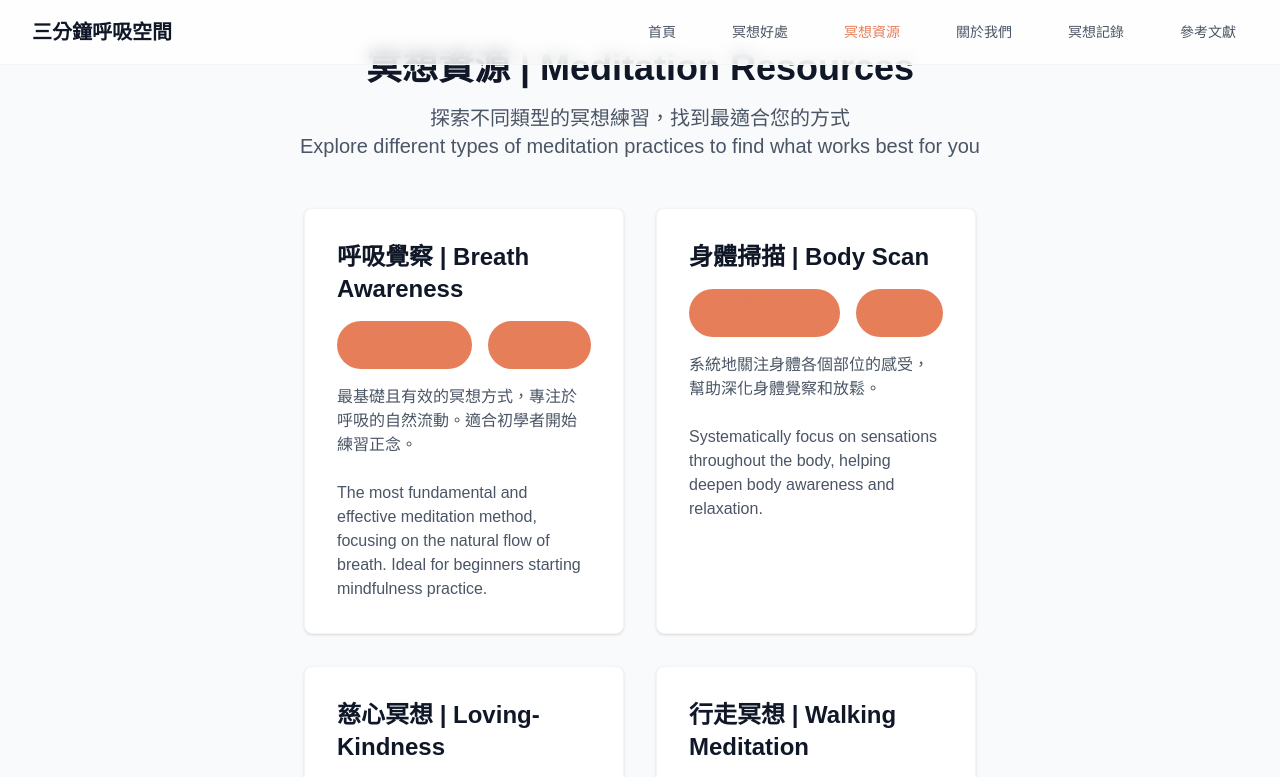
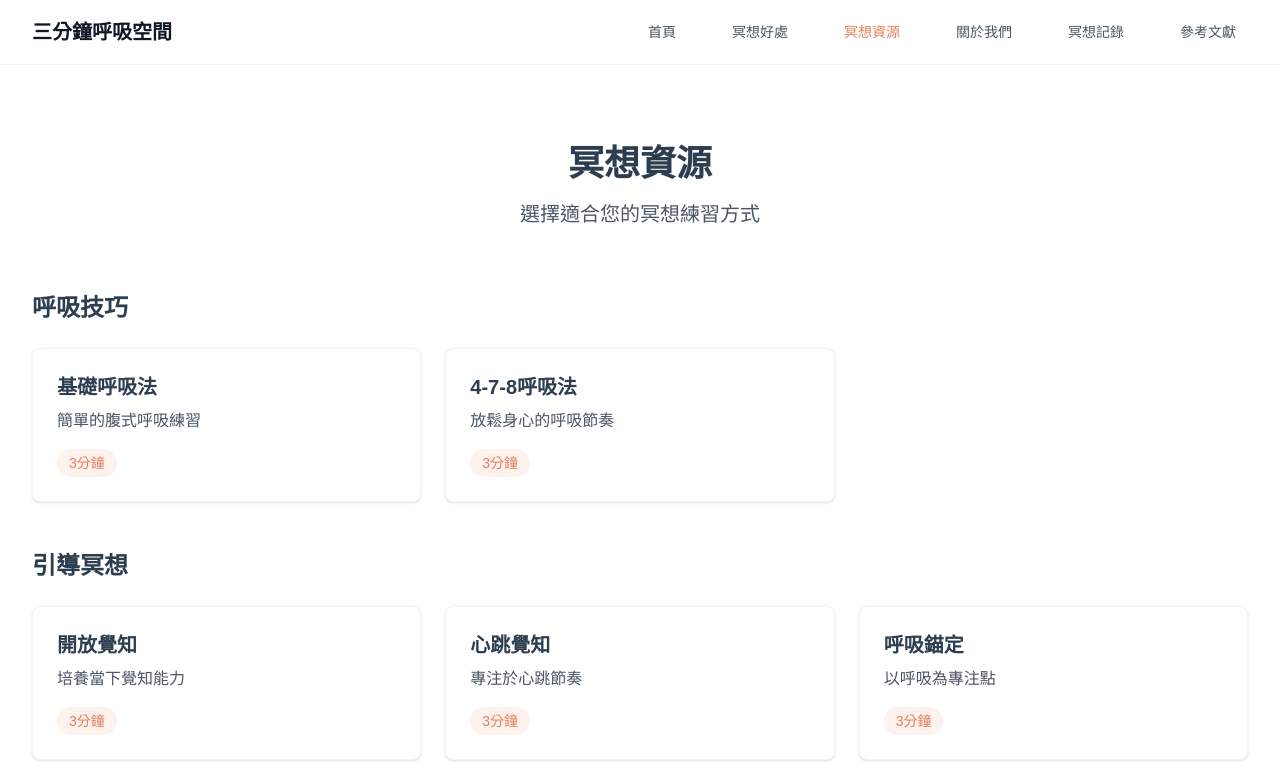
Before and after one commit to Jane-ppy/breathing-space, a Next.js app: page /resources in a window 1280 px wide. Shown: the top 777 px of the page. Built offline with nearby package versions, Linux system fonts and the light colour scheme.

Commit message:
完成網站內容增強：增加項目起源、更新冥想功能、新增參考文獻

```diff
--- a/src/app/benefits/page.tsx
+++ b/src/app/benefits/page.tsx
@@ -1,6 +1,7 @@
 "use client"
 
 import Navigation from '@/components/Navigation'
+import { motion } from 'framer-motion'
 
 const benefits = [
   {
--- a/src/app/meditation/page.tsx
+++ b/src/app/meditation/page.tsx
@@ -1,7 +1,9 @@
 "use client"
 
 import { useState, useEffect } from 'react'
+import { motion } from 'framer-motion'
 import Navigation from '@/components/Navigation'
+import { PlayIcon, PauseIcon } from '@heroicons/react/24/solid'
 
 export default function Meditation() {
     const [timeLeft, setTimeLeft] = useState(180) // 3 minutes in seconds
--- a/src/app/resources/page.tsx
+++ b/src/app/resources/page.tsx
@@ -85,35 +85,55 @@ export default function Resources() {
   ];
 
   return (
-    <div className="min-h-screen bg-gray-50">
+    <>
       <Navigation />
-      <div className="max-w-7xl mx-auto px-4 sm:px-6 lg:px-8 py-12">
-        <div className="text-center mb-12">
-          <h1 className="text-4xl font-bold text-gray-900 mb-4">
-            冥想資源 | Meditation Resources
-          </h1>
-          <p className="text-xl text-gray-600 max-w-3xl mx-auto">
-            探索不同類型的冥想練習，找到最適合您的方式
-            <br />
-            Explore different types of meditation practices to find what works best for you
-          </p>
-        </div>
+      <div className="min-h-screen pt-16 bg-white">
+        <div className="max-w-7xl mx-auto px-4 sm:px-6 lg:px-8 py-12 sm:py-20">
+          <motion.div
+            initial={{ opacity: 0, y: 20 }}
+            animate={{ opacity: 1, y: 0 }}
+            transition={{ duration: 0.8 }}
+            className="text-center mb-12 sm:mb-16"
+          >
+            <h1 className="text-3xl sm:text-4xl font-bold text-accent mb-4">
+              冥想資源
+            </h1>
+            <p className="text-lg sm:text-xl text-gray-600 max-w-2xl mx-auto">
+              選擇適合您的冥想練習方式
+            </p>
+          </motion.div>
 
-        <div className="max-w-2xl mx-auto">
-          <div className="grid md:grid-cols-2 gap-8">
-            {meditationTypes.map((type, index) => (
-              <div key={index} className="bg-white rounded-lg shadow-sm p-8 border border-gray-100">
-                <h3 className="text-2xl font-semibold text-gray-900 mb-4">{type.title}</h3>
-                <div className="flex space-x-4 mb-4">
-                  <span className="bg-primary bg-opacity-10 text-primary px-3 py-1 rounded-full text-sm">
-                    {type.duration}
-                  </span>
-                  <span className="bg-primary bg-opacity-10 text-primary px-3 py-1 rounded-full text-sm">
-                    {type.level}
-                  </span>
+          <div className="space-y-12">
+            {resources.map((category, categoryIndex) => (
+              <motion.div
+                key={category.category}
+                initial={{ opacity: 0, y: 20 }}
+                animate={{ opacity: 1, y: 0 }}
+                transition={{ duration: 0.5, delay: categoryIndex * 0.1 }}
+              >
+                <h2 className="text-2xl font-semibold text-accent mb-6">
+                  {category.category}
+                </h2>
+                <div className="grid grid-cols-1 sm:grid-cols-2 lg:grid-cols-3 gap-6">
+                  {category.items.map((item, itemIndex) => (
+                    <motion.div
+                      key={item.title}
+                      initial={{ opacity: 0, y: 20 }}
+                      animate={{ opacity: 1, y: 0 }}
+                      transition={{ duration: 0.5, delay: (categoryIndex * 0.1) + (itemIndex * 0.05) }}
+                      className="bg-white p-6 rounded-lg shadow-sm hover:shadow-md transition-shadow border border-gray-100"
+                    >
+                      <h3 className="text-xl font-semibold text-accent mb-2">
+                        {item.title}
+                      </h3>
+                      <p className="text-gray-600 mb-4">{item.description}</p>
+                      <span className="inline-block bg-primary/10 text-primary px-3 py-1 rounded-full text-sm">
+                        {item.duration}
+                      </span>
+                    </motion.div>
+                  ))}
                 </div>
-                <p className="text-gray-600 whitespace-pre-line">{type.description}</p>
-              </div>
+              </motion.div>
             ))}
           </div>
 
@@ -127,8 +147,8 @@ export default function Resources() {
                   書籍 | Books
                 </h3>
                 <ul className="list-disc list-inside text-gray-600 space-y-2">
-                  <li>&quot;Mindfulness in Plain English&quot; by Bhante Gunaratana</li>
-                  <li>&quot;The Miracle of Mindfulness&quot; by Thich Nhat Hanh</li>
+                  <li>"Mindfulness in Plain English" by Bhante Gunaratana</li>
+                  <li>"The Miracle of Mindfulness" by Thich Nhat Hanh</li>
                 </ul>
               </div>
               <div>
@@ -144,6 +164,6 @@ export default function Resources() {
           </div>
         </div>
       </div>
-    </div>
+    </>
   )
 }
--- a/src/app/tracker/page.tsx
+++ b/src/app/tracker/page.tsx
@@ -1,6 +1,7 @@
 "use client"
 
 import Navigation from '@/components/Navigation'
+import { motion } from 'framer-motion'
 import { useState, useEffect } from 'react'
 
 interface Practice {
```
Also changed, not shown: .eslintrc.json (deleted).
